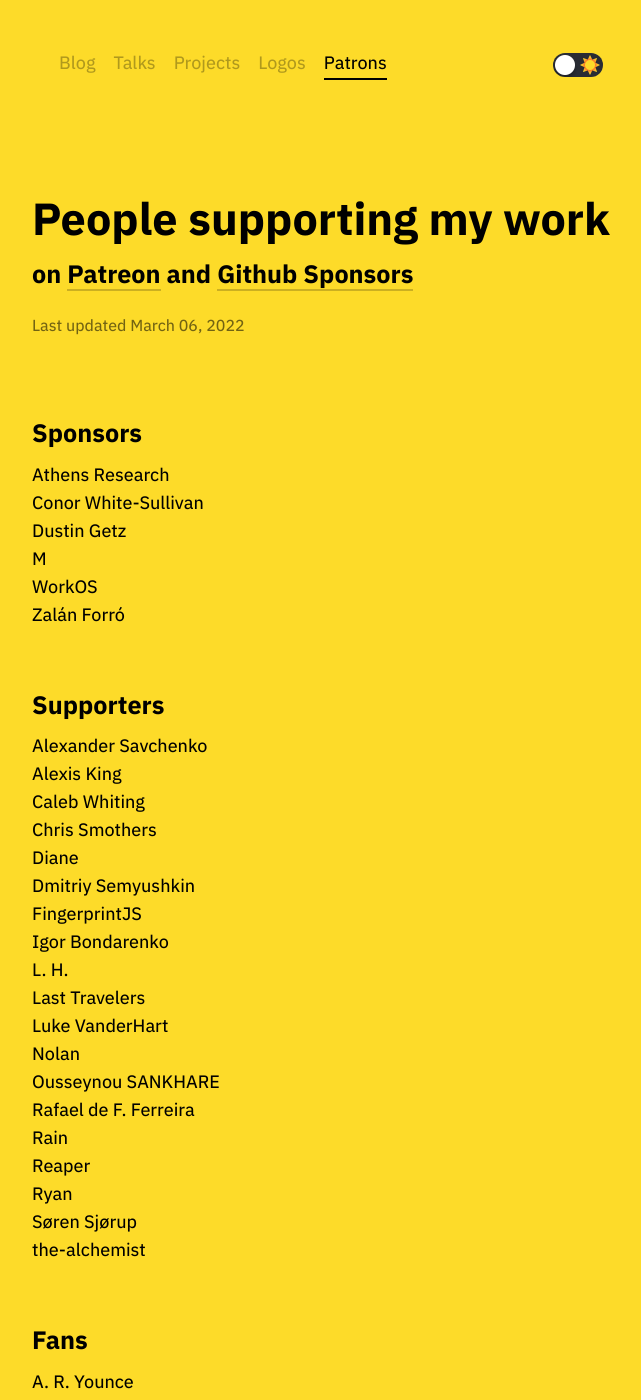
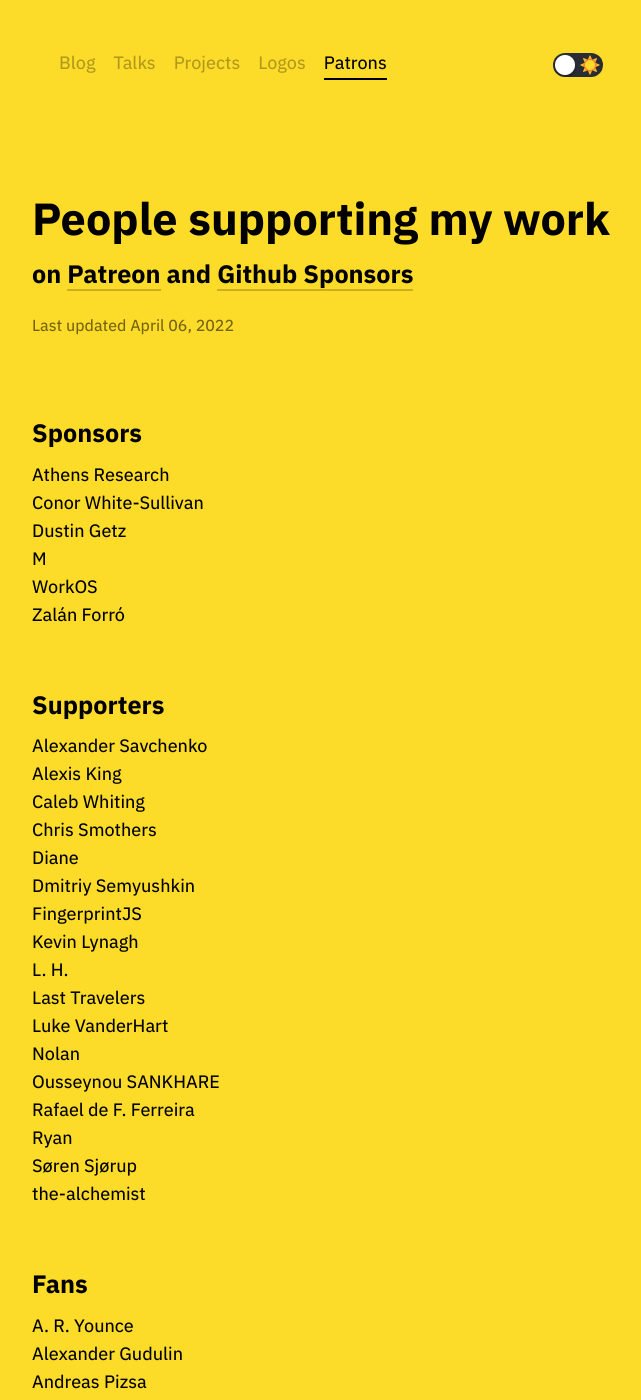
Before and after one commit to tonsky/tonsky.github.io, a Jekyll site: the page built from patrons/index.html, in a window 1280 px wide and 1400 px high. Shown: the whole window, without its empty margins (310-951 px from the left). Built offline with Jekyll 4.4.1, drawn with Linux system fonts in a browser that asks for light colours; some of the changed text lies outside the part shown.

Commit message:
Patrons update April 2022

```diff
--- a/patrons/index.html
+++ b/patrons/index.html
@@ -20,7 +20,7 @@
 
 <h1 class="title">People supporting my work</h1>
 <h2>on <a href="https://patreon.com/tonsky" target="_blank">Patreon</a> and <a href="https://github.com/sponsors/tonsky" target="_blank">Github Sponsors</a></h2>
-<div class="footer">Last updated March 06, 2022</div>
+<div class="footer">Last updated April 06, 2022</div>
 
 <h2>Sponsors</h2>
 <li>Athens Research</li>
@@ -38,15 +38,13 @@
 <li>Diane</li>
 <li>Dmitriy Semyushkin</li>
 <li>FingerprintJS</li>
-<li>Igor Bondarenko</li>
+<li>Kevin Lynagh</li>
 <li>L. H.</li>
 <li>Last Travelers</li>
 <li>Luke VanderHart</li>
 <li>Nolan</li>
 <li>Ousseynou SANKHARE</li>
 <li>Rafael de F. Ferreira</li>
-<li>Rain</li>
-<li>Reaper</li>
 <li>Ryan</li>
 <li>Søren Sjørup</li>
 <li>the-alchemist</li>
```
Also changed, not shown: other parts of patrons/index.html (+3 -4 lines).
